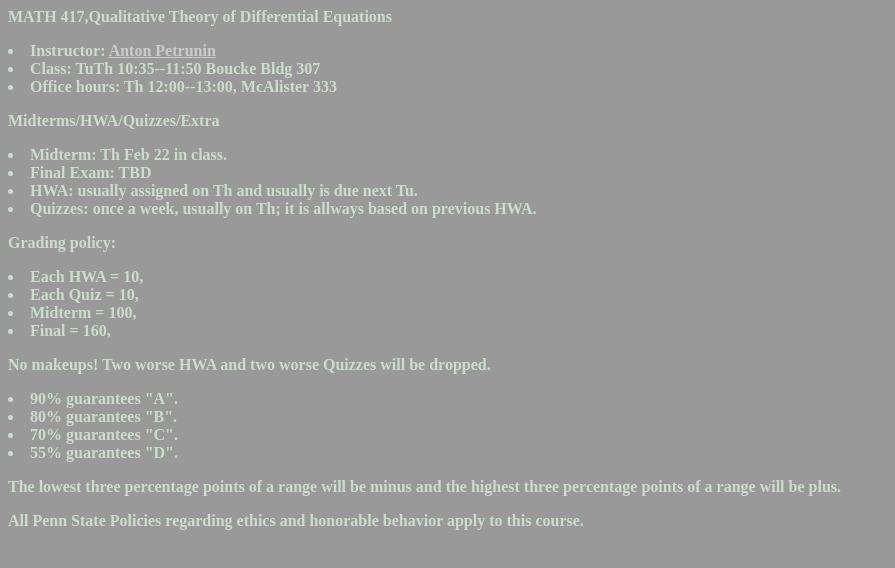
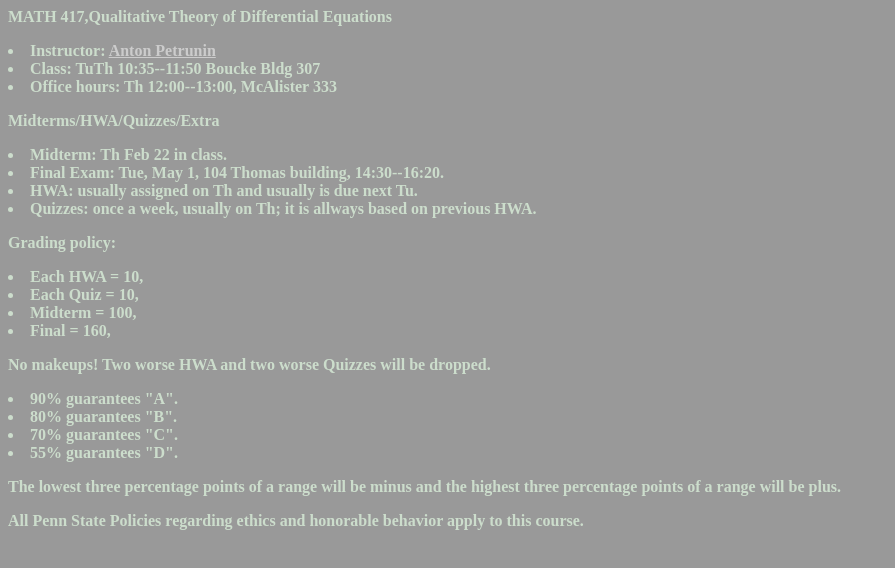
Before and after one commit to anton-petrunin/417, a plain HTML site: page sil.html in a window 1280 px wide. Shown: the whole page, without its empty margins (0-895 px from the left). Drawn offline with Linux system fonts and the light colour scheme.

Commit message:
final exam

```diff
--- a/sil.html
+++ b/sil.html
@@ -27,7 +27,7 @@ Office hours: Th 12:00--13:00, McAlister 333 </li>
 <dl>
 <li>Midterm: Th Feb 22 in class.
 </li>
-<li>Final Exam:  TBD
+<li>Final Exam:  Tue, May 1, 104 Thomas building, 14:30--16:20.
 </li>
 <li>HWA: usually assigned on Th and usually is due next Tu.
 </li>
```
